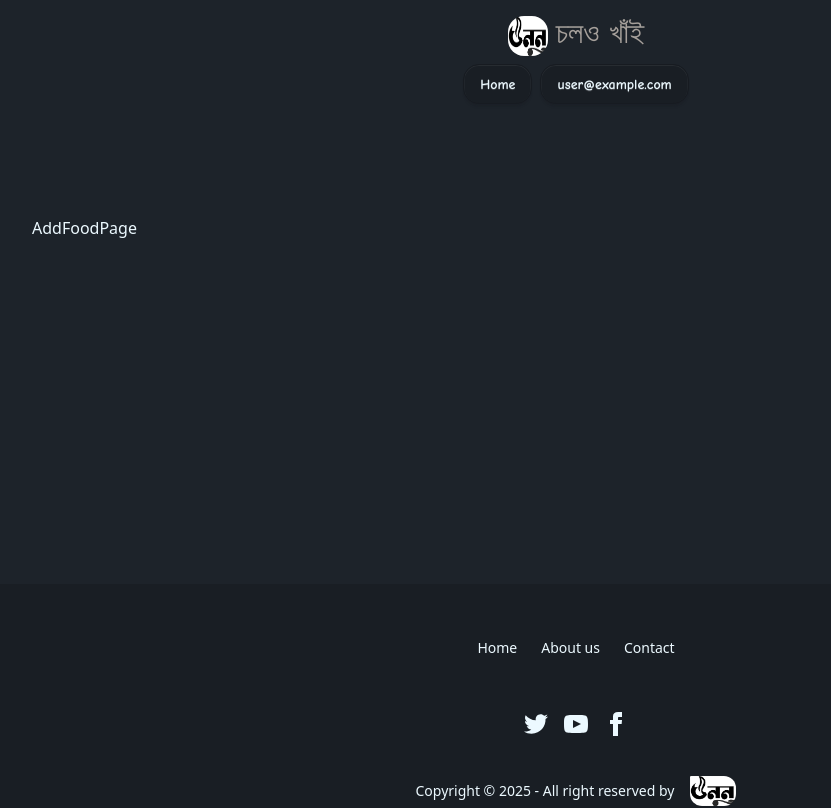
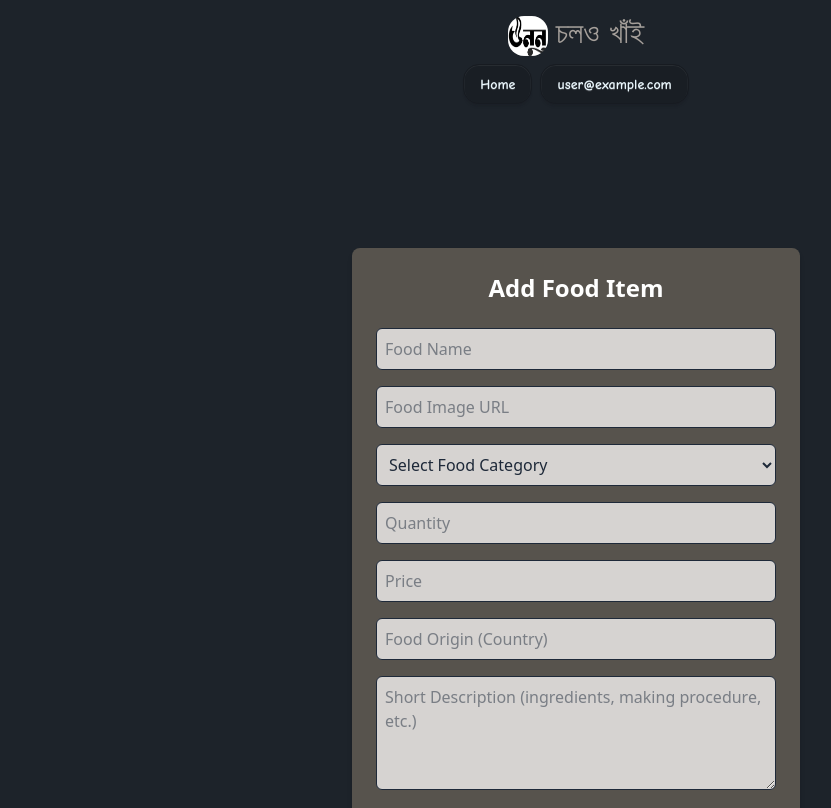
Before and after one commit to Suvobd100/restaurant-client, a React (Vite) app: page /priv/add-food-page in a window 1280 px wide. Shown: the top 808 px of the page, without its empty margins (64-895 px from the left). Built offline with nearby package versions, Linux system fonts and the light colour scheme; no server answers; sample sign-in values are in the browser's storage.

Commit message:
added A food item for a loged user

```diff
--- a/src/pages/AddFoodPage.jsx
+++ b/src/pages/AddFoodPage.jsx
@@ -1,9 +1,186 @@
-import React from 'react'
+// src/AddFoodForm.jsx
+import React, { useContext, useState } from 'react';
+import axios from 'axios';
+import { toast } from 'react-toastify';
+import { AuthContext } from '../providers/AuthProvider';
 
 const AddFoodPage = () => {
+  const { user } = useContext(AuthContext);
+  console.log('Current user:', user); // Debug line
+
+  const [foodName, setFoodName] = useState('');
+  const [foodImage, setFoodImage] = useState('');
+  const [foodCategory, setFoodCategory] = useState('');
+  const [quantity, setQuantity] = useState('');
+  const [price, setPrice] = useState('');
+  const [foodOrigin, setFoodOrigin] = useState('');
+  const [description, setDescription] = useState('');
+
+  const handleSubmit = async (e) => {
+    e.preventDefault();
+
+    if (!user?.email) {
+      toast.error('Please log in to add a food item');
+      return;
+    }
+
+    const foodData = {
+      foodName,
+      foodImage,
+      foodCategory,
+      quantity: parseInt(quantity),
+      price: parseFloat(price),
+      addBy: {
+        name: user?.displayName || 'Unknown User', // if user not found then unknown
+        email: user?.email || ''
+      },
+      foodOrigin,
+      description,
+    };
+
+    try {
+      const response = await axios.post(
+        `${import.meta.env.VITE_API_URL}/foods/user/${user.email}`,
+        foodData
+      );
+
+      if (response.status === 201) {
+        toast.success('Food item added successfully!');
+        resetForm();
+      }
+    } catch (error) {
+      if (error.response) {
+        toast.error(`Error: ${error.response.data.message || 'Failed to add food item'}`);
+      } else if (error.request) {
+        toast.error('No response from server. Please check if the server is running.');
+      } else {
+        toast.error('Error: ' + error.message);
+      }
+      console.error('Error adding food item:', error);
+    }
+  };
+
+  const resetForm = () => {
+    setFoodName('');
+    setFoodImage('');
+    setFoodCategory('');
+    setQuantity('');
+    setPrice('');
+    setFoodOrigin('');
+    setDescription('');
+  };
+
+  const handleReset = (e) => {
+    e.preventDefault();
+    resetForm();
+    toast.info('Form has been reset');
+  };
+
   return (
-    <div>AddFoodPage</div>
-  )
-}
+    <div className="max-w-md mx-auto p-6 bg-stone-600 rounded-lg shadow-md mt-8">
+      <h2 className="text-2xl font-bold mb-6 text-center text-white">Add Food Item</h2>
+      <form onSubmit={handleSubmit} className="space-y-4">
+        <div>
+          <input
+            type="text"
+            placeholder="Food Name"
+            value={foodName}
+            onChange={(e) => setFoodName(e.target.value)}
+            className="w-full p-2 border rounded-md focus:ring-2 focus:ring-blue-500 focus:border-transparent bg-stone-300 text-gray-800"
+            required
+          />
+        </div>
 
-export default AddFoodPage
+        <div>
+          <input
+            type="text"
+            placeholder="Food Image URL"
+            value={foodImage}
+            onChange={(e) => setFoodImage(e.target.value)}
+            className="w-full p-2 border rounded-md focus:ring-2 focus:ring-blue-500 focus:border-transparent bg-stone-300 text-gray-800"
+            required
+          />
+        </div>
+
+        <div>
+          <select
+            value={foodCategory}
+            onChange={(e) => setFoodCategory(e.target.value)}
+            className="w-full p-2 border rounded-md focus:ring-2 focus:ring-blue-500 focus:border-transparent bg-stone-300 text-gray-800"
+            required
+          >
+            <option value="">Select Food Category</option>
+            <option value="Bangladeshi">Bangladeshi</option>
+            <option value="Pakistani">Pakistani</option>
+            <option value="Thai">Thai</option>
+          </select>
+        </div>
+
+        <div>
+          <input
+            type="number"
+            placeholder="Quantity"
+            value={quantity}
+            onChange={(e) => setQuantity(e.target.value)}
+            className="w-full p-2 border rounded-md focus:ring-2 focus:ring-blue-500 focus:border-transparent bg-stone-300 text-gray-800"
+            min="1"
+            required
+          />
+        </div>
+
+        <div>
+          <input
+            type="number"
+            placeholder="Price"
+            value={price}
+            onChange={(e) => setPrice(e.target.value)}
+            className="w-full p-2 border rounded-md focus:ring-2 focus:ring-blue-500 focus:border-transparent bg-stone-300 text-gray-800"
+            step="0.01"
+            min="0"
+            required
+          />
+        </div>
+
+        <div>
+          <input
+            type="text"
+            placeholder="Food Origin (Country)"
+            value={foodOrigin}
+            onChange={(e) => setFoodOrigin(e.target.value)}
+            className="w-full p-2 border rounded-md focus:ring-2 focus:ring-blue-500 focus:border-transparent bg-stone-300 text-gray-800"
+            required
+          />
+        </div>
+
+        <div>
+          <textarea
+            placeholder="Short Description (ingredients, making procedure, etc.)"
+            value={description}
+            onChange={(e) => setDescription(e.target.value)}
+            className="w-full p-2 border rounded-md focus:ring-2 focus:ring-blue-500 focus:border-transparent bg-stone-300 text-gray-800"
+            rows="4"
+            required
+          />
+        </div>
+
+        <div className="flex space-x-4">
+          <button
+            type="submit"
+            className="flex-1 p-2 bg-blue-500 text-white rounded-md hover:bg-blue-600 transition-colors duration-200"
+          >
+            Add Item
+          </button>
+          <button
+            type="button"
+            onClick={handleReset}
+            className="flex-1 p-2 bg-gray-500 text-white rounded-md hover:bg-gray-600 transition-colors duration-200"
+          >
+            Reset
+          </button>
+        </div>
+      </form>
+    </div>
+  );
+};
+
+export default AddFoodPage;
```
